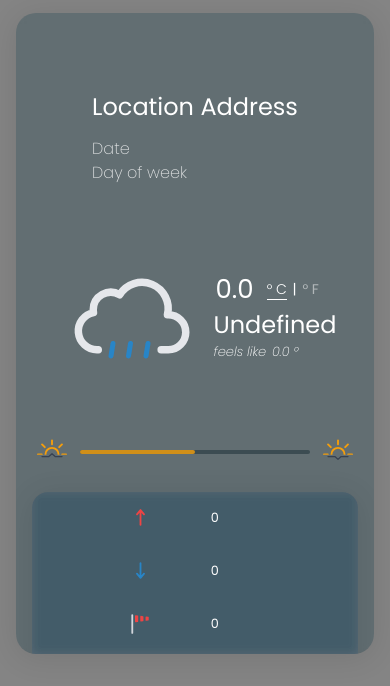
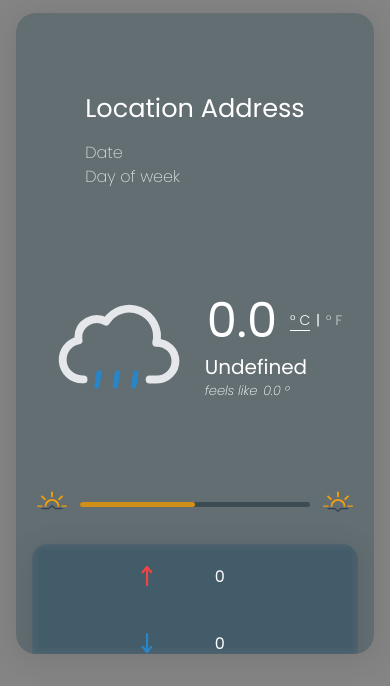
Before and after one commit to 3psilon0/weather-app, a website built with Vite: page index.html in a window 390 px wide. Shown: the part 158-844 px from the top of the page. Built offline with nearby package versions, Linux system fonts and the light colour scheme; no server answers.

Commit message:
Improved font size in responsive mode

```diff
--- a/src/styles.css
+++ b/src/styles.css
@@ -466,16 +466,12 @@ body {
     }
 
     .location-text {
-        font-size: 1.5em;
-    }
-
-    .general-cond {
-        height: 12em;
+        font-size: 1.6em;
     }
 
     .current-cond-icon {
-        height: 10em;
-        width: 10em;
+        height: 10.5em;
+        width: 10.5em;
     }
 
     .current-info {
@@ -483,11 +479,11 @@ body {
     }
 
     .current-temp-value {
-        font-size: 26px;
+        font-size: 48px;
     }
 
     .current-cond-desc {
-        font-size: 24px;
+        font-size: 20px;
     }
 
     .current-feelslike {
@@ -509,7 +505,7 @@ body {
     }
 
     .cond {
-        font-size: 0.8em;
+        font-size: 1em;
     }
 
     .forecast-title {
```
